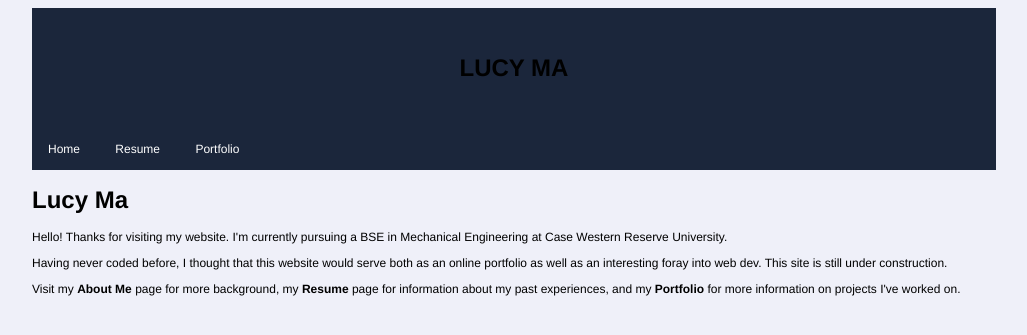
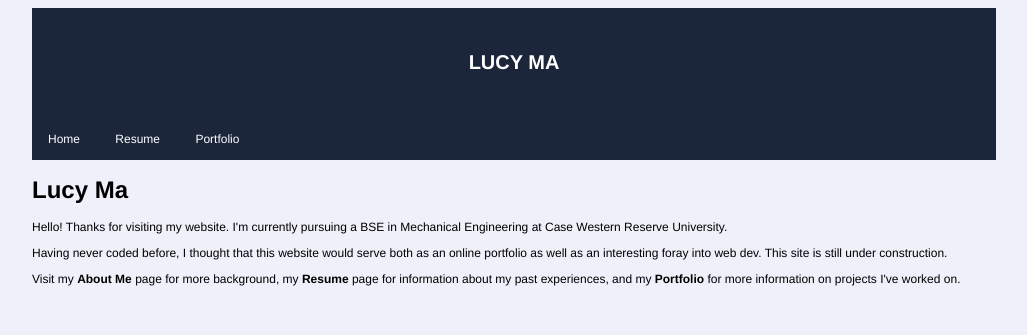
Before and after one commit to lucyttma/lucyttma.github.io, a Jekyll site: the page built from index.html, in a window 1280 px wide. Shown: the top 335 px of the page, without its empty margins (126-1153 px from the left). Built offline with Jekyll 4.4.1, drawn with Linux system fonts in a browser that asks for light colours.

Commit message:
Update default.html

```diff
--- a/_layouts/default.html
+++ b/_layouts/default.html
@@ -8,7 +8,7 @@
 
   <body>
     <div class="header">
-      <h1> LUCY MA </h1>
+      <h1 style="font-size:20px; color:#ffffff; font-weight:bold;"> LUCY MA </h1>
     </div>
 
     <div class="topnav">
```
